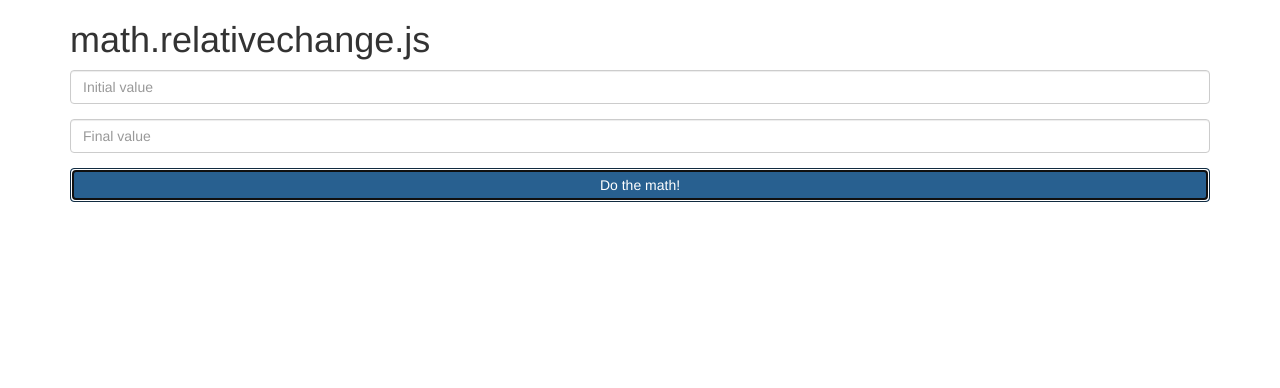
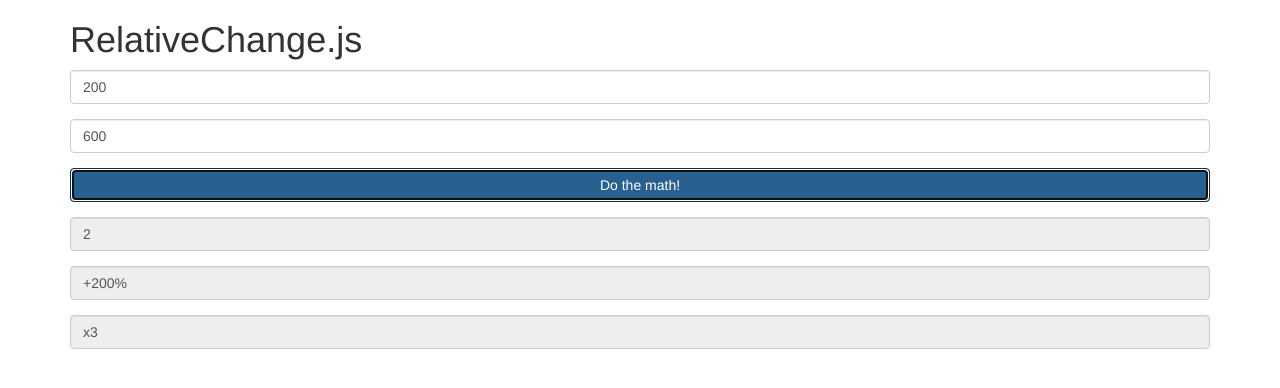
Before and after one commit to albertboada/relativechange.js, a plain HTML site: page demo/index.html in a window 1280 px wide. Both pictures are taken after a click on the button "Do the math!". Drawn offline with nearby package versions, Linux system fonts and the light colour scheme.

Commit message:
Updated to latest lib version

```diff
--- a/demo/index.html
+++ b/demo/index.html
@@ -2,7 +2,7 @@
 <html>
     <head>
         <meta charset="utf-8">
-        <title>math.relativechange.js Demo</title>
+        <title>RelativeChange.js Demo</title>
         <meta name="description" content="Math object extension for calculating relative changes">
         <meta name="viewport" content="width=device-width, initial-scale=1.0, maximum-scale=1.0, user-scalable=no">
         <link rel="stylesheet" href="http://netdna.bootstrapcdn.com/bootstrap/3.0.0/css/bootstrap.min.css">
@@ -10,38 +10,46 @@
     </head>
     <body>
         <div class="container">
-            <h1>math.relativechange.js</h1>
+            <h1>RelativeChange.js</h1>
             <form>
                 <div class="form-group">
                     <label class="sr-only">Initial value</label>
-                    <input type="number" step="any" placeholder="Initial value" class="form-control" data-relativechange-initial></input>
+                    <input type="number" step="any" placeholder="Initial value" class="form-control" data-relativechange-initial value="200" />
                 </div>
                 <div class="form-group">
                     <label class="sr-only">Final value</label>
-                    <input type="number" step="any" placeholder="Final value" class="form-control" data-relativechange-final></input>
+                    <input type="number" step="any" placeholder="Final value" class="form-control" data-relativechange-final value="600" />
                 </div>
                 <div class="form-group">
                     <button class="btn btn-primary btn-block">Do the math!</button>
                 </div>
-                <div class="form-group has-success">
-                    <label class="sr-only">Relative change</label>
-                    <input type="text" class="form-control" readonly data-relativechange-result></input>
+                <div class="form-group">
+                    <label class="sr-only">Raw relative change</label>
+                    <input type="text" class="form-control" readonly data-relativechange-raw data-relativechange-result></input>
+                </div>
+                <div class="form-group">
+                    <label class="sr-only">Relative change percentage</label>
+                    <input type="text" class="form-control" readonly data-relativechange-percentage data-relativechange-result></input>
+                </div>
+                <div class="form-group">
+                    <label class="sr-only">Relative change multiplier</label>
+                    <input type="text" class="form-control" readonly data-relativechange-multiplier data-relativechange-result></input>
                 </div>
             </form>
         </div>
-
-        <script src="../math.relativechange.min.js"></script>
-
+        <script src="../dist/relativechange.min.js"></script>
         <script src="http://ajax.googleapis.com/ajax/libs/jquery/1.10.2/jquery.min.js"></script>
         <script>
             (function ($) {
                 $(function() {
-                    var $initial_input = $("[data-relativechange-initial]"),
-                        $final_input   = $("[data-relativechange-final]"),
-                        $result_input  = $("[data-relativechange-result]"),
-                        $form          = $("form");
+                    var $initial_input       = $("[data-relativechange-initial]"),
+                        $final_input         = $("[data-relativechange-final]"),
+                        $result_raw_input    = $("[data-relativechange-raw]"),
+                        $result_pctg_input   = $("[data-relativechange-percentage]"),
+                        $result_mltplr_input = $("[data-relativechange-multiplier]"),
+                        $form                = $("form");
 
-                    $result_input.hide();
+                    $("[data-relativechange-result]").hide();
 
                     $form.on("submit", function (e) {
                         e.preventDefault();
@@ -52,23 +60,36 @@
                     {
                         var initial = parseFloat($initial_input.val()),
                             final   = parseFloat($final_input.val()),
-                            result;
+                            change,
+                            raw,
+                            percentage,
+                            mutiplier;
 
                         if (isNaN(initial) || isNaN(final)) {
-                            $result_input.val("").hide();
+                            $("[data-relativechange-result]").val("").hide();
                             return;
                         }
 
                         // Here comes the sun!!
-                        result = Math.relativechange(initial, final, "all");
-                        result = result["percent"];
+                        change     = RelativeChange.Raw.calculate(initial, final);
+                        raw        = change.val();
+                        percentage = change.percentage().val();
+                        multiplier = change.multiplier().val();
 
-                        if (result > 0) { result = "+"+result; }
-                        result = result+"%";
+                        // Decorate
+                        if (percentage > 0) { percentage = "+"+percentage; }
+                        percentage = percentage+"%";
+                        multiplier = "x"+multiplier;
 
-                        $result_input.val(result).show();
+                        $result_raw_input.val(raw);
+                        $result_pctg_input.val(percentage);
+                        $result_mltplr_input.val(multiplier);
 
-                        $form.find(":input").blur();
+                        $("[data-relativechange-result]").show();
+
+                        if(/Android|webOS|iPhone|iPad|iPod|BlackBerry|IEMobile|Opera Mini/i.test(navigator.userAgent)) {
+                            $form.find(":input").blur();
+                        }
                     }
                 });
             }(window.jQuery));
--- /dev/null
+++ b/dist/relativechange.min.js
@@ -0,0 +1,4 @@
+/* relativechange.js 1.0.0 (http://github.com/albertboada)
+ * Copyright (c) 2013 Albert Boada Flaquer < albert.boada.flaquer at gmail dot com >
+ * Licensed under MIT. */
+!function(a){function b(){var a=null;this.setValue=function(b){a=b},this.val=function(){return a},this.percentage=function(){return c.fromRaw(a)},this.multiplier=function(){return d.fromRaw(a)}}function c(){var a=null;this.setValue=function(b){a=b},this.val=function(){return a},this.raw=function(){return b.fromPercentage(a)},this.multiplier=function(){return d.fromPercentage(a)}}function d(){var a=null;this.setValue=function(b){a=b},this.val=function(){return a},this.raw=function(){return b.fromMultiplier(a)},this.percentage=function(){return c.fromMultiplier(a)}}b.calculate=function(a,c){function d(a,b){var c,d;return c=b-a,d=c/a}var e=new b;return e.setValue(d(a,c)),e},b.fromRaw=function(a){var c=new b;return c.setValue(a),c},b.fromPercentage=function(a){return b.fromRaw(a/100)},b.fromMultiplier=function(a){return b.fromRaw(a-1)},c.calculate=function(a,c){return b.calculate(a,c).percentage()},c.fromPercentage=function(a){var b=new c;return b.setValue(a),b},c.fromRaw=function(a){return c.fromPercentage(100*a)},c.fromMultiplier=function(a){return b.fromMultiplier(a).percentage()},d.calculate=function(a,c){return b.calculate(a,c).multiplier()},d.fromMultiplier=function(a){var b=new d;return b.setValue(a),b},d.fromRaw=function(a){return d.fromMultiplier(a+1)},d.fromPercentage=function(a){return b.fromPercentage(a).multiplier()},a.RelativeChange={Raw:b,Percentage:c,Multiplier:d}}(window);
--- a/math.relativechange.min.js
+++ /dev/null
@@ -1,4 +0,0 @@
-/* math.relativechange.js (http://github.com/albertboada)
- * Copyright (c) 2013 Albert Boada Flaquer < albert.boada.flaquer at gmail dot com >
- * Licensed under MIT. */
-!function(a){function b(a){return 100*a}function c(a){return 1+a}a.relativechange||(a.relativechange=function(a,d,e){var f,g,h,e="undefined"!=typeof e?e:"raw";switch(f=d-a,g=f/a,e){case"percent":h=b(g);break;case"multiplier":h=c(g);break;case"all":h={raw:g,percent:b(g),multiplier:c(g)};break;case"raw":default:h=g}return h})}(window.Math);
```
